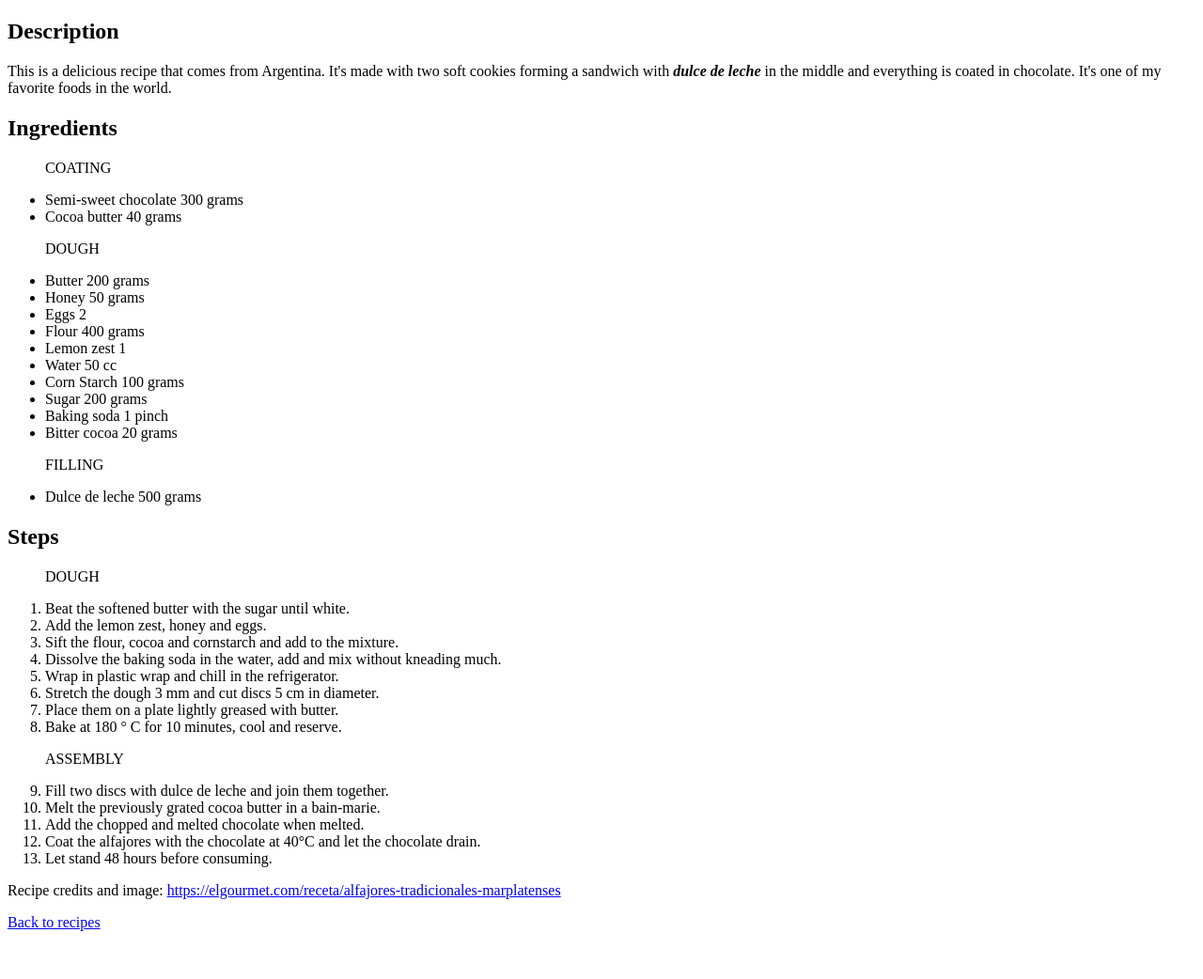
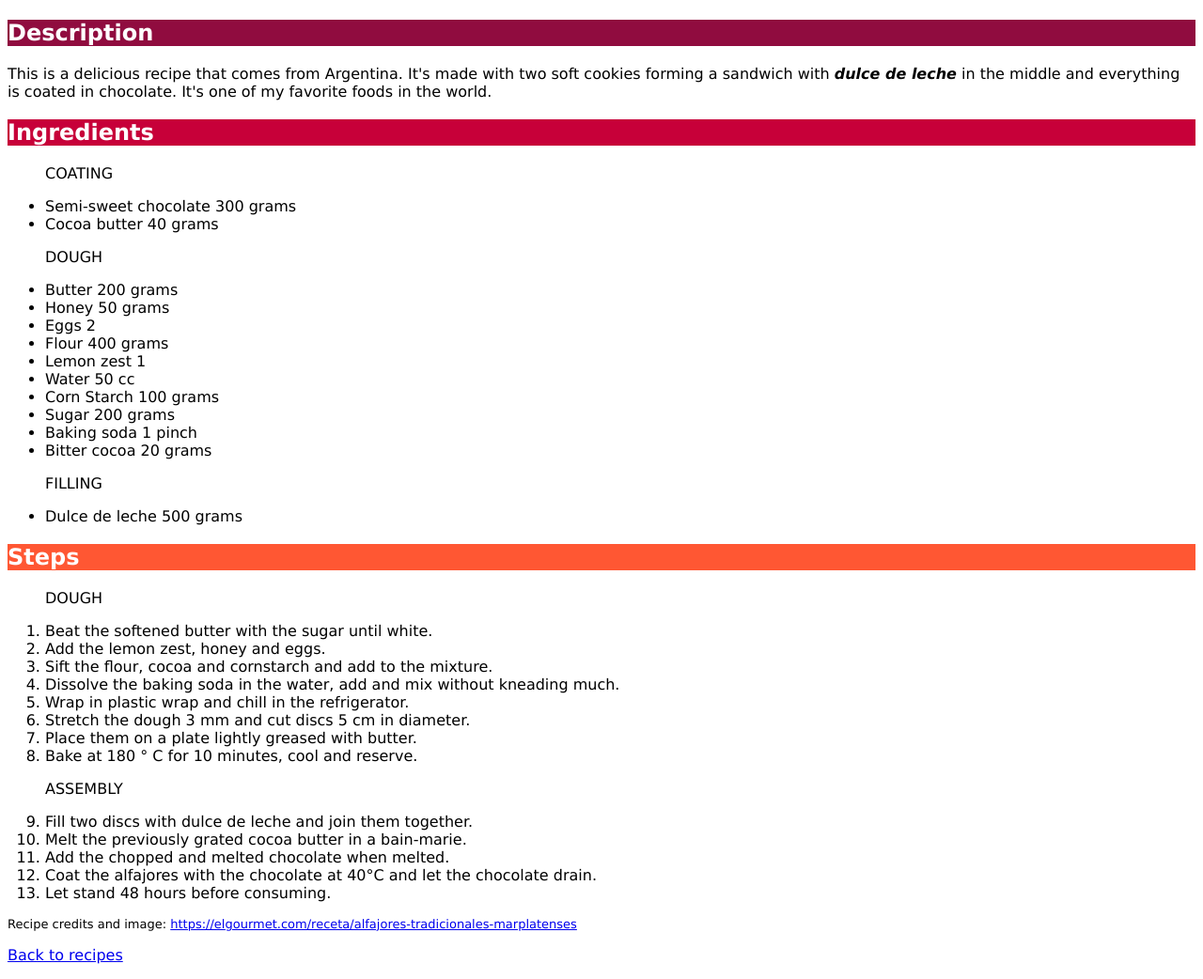
Before and after one commit to pepepancho888/odin-recipes, a plain HTML site: page recipes/alfajores.html in a window 1280 px wide. Shown: the part 417-1459 px from the top of the page at 94% size. Before the commit the page ends 1424 px from the top, so only its background shows below. Drawn offline with Linux system fonts and the light colour scheme.

Commit message:
Add css to the project

```diff
--- /dev/null
+++ b/css/styles.css
@@ -0,0 +1,27 @@
+* {
+    font-family: Verdana, Geneva, Tahoma, sans-serif;
+}
+h1 {
+    background-color: #581845;
+    color: white;
+}
+
+.description {
+    background-color: #900c3f;
+    color: white;
+}
+
+.ingredients {
+    background-color: #c70039;
+    color: white;
+
+}
+
+.steps {
+    background-color: #ff5733;
+    color: white;
+}
+
+#credits {
+    font-size: small;
+}
--- a/recipes/alfajores.html
+++ b/recipes/alfajores.html
@@ -3,15 +3,16 @@
     <head>
         <meta charset="utf-8">
         <title>Alfajores</title>
+        <link rel="stylesheet" href="../css/styles.css">
     </head>
     <body>
         <h1>Alfajores</h1>
         <img src="../img/alfajores.jpg" width="500" alt=" some delicious chocolate alfajores">
-        <h2>Description</h2>
+        <h2 class="description">Description</h2>
         <p>This is a delicious recipe that comes from Argentina. It's made with two soft cookies
            forming a sandwich with <strong><em>dulce de leche</em></strong> in the middle and everything is coated in chocolate.
            It's one of my favorite foods in the world.</p>
-        <h2>Ingredients</h2>
+        <h2 class="ingredients">Ingredients</h2>
         <ul>
             <p>COATING</p>
             <li>Semi-sweet chocolate 300 grams</li>
@@ -30,7 +31,7 @@
             <p>FILLING</p>
             <li>Dulce de leche 500 grams</li>
         </ul>
-        <h2>Steps</h2>
+        <h2 class="steps">Steps</h2>
         <ol>
             <p>DOUGH</p>
             <li>Beat the softened butter with the sugar until white.</li>
@@ -48,7 +49,7 @@
             <li>Coat the alfajores with the chocolate at 40°C and let the chocolate drain.</li>
             <li>Let stand 48 hours before consuming.</li>
         </ol>
-        <p>Recipe credits and image:
+        <p id="credits">Recipe credits and image:
             <a href="https://elgourmet.com/receta/alfajores-tradicionales-marplatenses" target="_blank">
             https://elgourmet.com/receta/alfajores-tradicionales-marplatenses</a></p>
         <p><a href="../index.html">Back to recipes</a></p>
```
Also changed, not shown: index.html (+2 -1 lines), recipes/peanut-soup.html (+5 -4 lines), recipes/pique-macho.html (+5 -4 lines).
